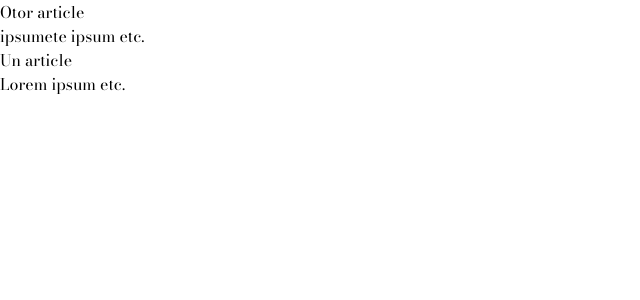
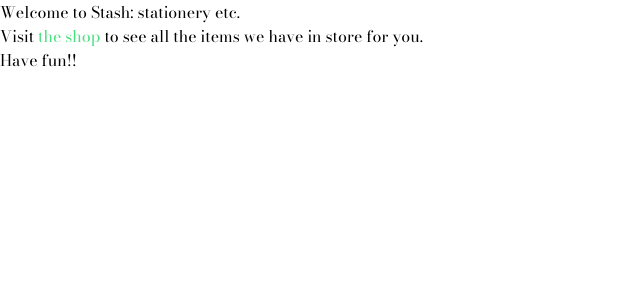
Before and after one commit to sergio-prgm/stashnery, a Nuxt app: page / in a window 1280 px wide. Shown: the top 300 px of the page, without its empty margins (0-640 px from the left). Built offline with nearby package versions, Linux system fonts and the light colour scheme.

Commit message:
Placeholder home page

```diff
--- a/pages/index.vue
+++ b/pages/index.vue
@@ -5,16 +5,10 @@
 })
 
 </script>
+https://demo.vercel.store/es
 
 <template>
-  <div>
-      <article>
-        <h3>Otor article</h3>
-        <p>ipsumete ipsum etc.</p>
-      </article>
-      <article>
-        <h3>Un article</h3>
-        <p>Lorem ipsum etc.</p>
-      </article>
-  </div>
+  <h1>Welcome to Stash: stationery etc.</h1>
+  <p>Visit <nuxt-link to="/shop" class="text-green-400 hover:text-green-500">the shop</nuxt-link> to see all the items we have in store for you.</p>
+  <p>Have fun!!</p>
 </template>
```
